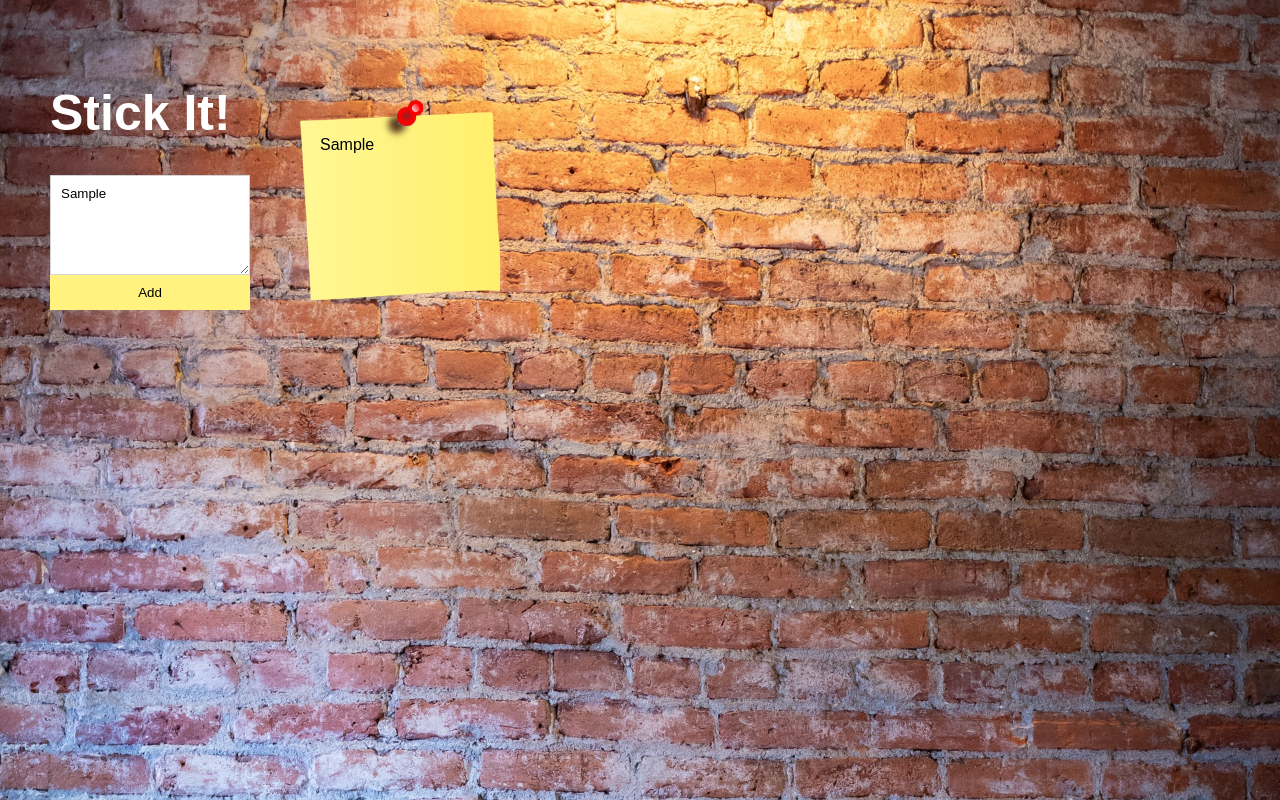
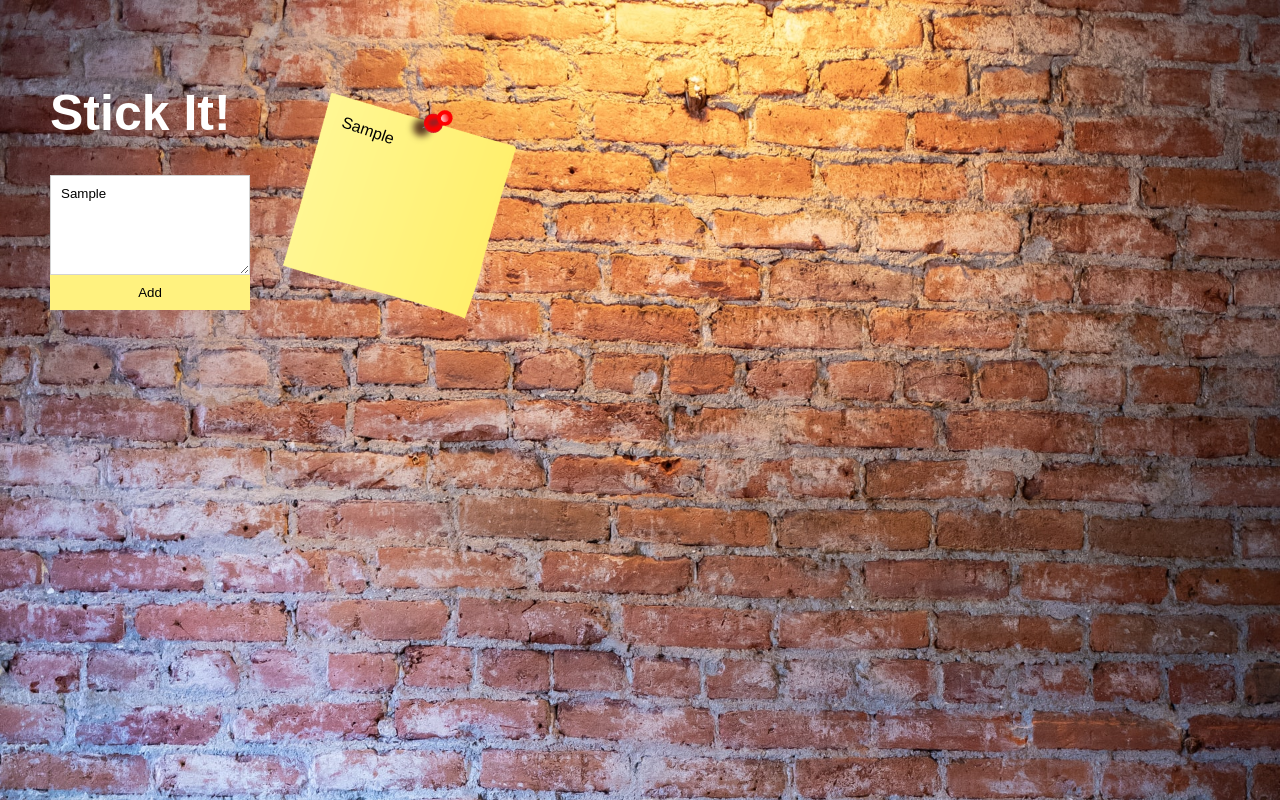
Before and after one commit to jonnyabrams/stick-it-jsx, a React (Create React App) app: page / in a window 1280 px wide. Both pictures are taken after typing "Sample" into the empty fields and a click on the button "Add". Built offline with nearby package versions, Linux system fonts and the light colour scheme.

Commit message:
Apply rotation to displayed notes

```diff
--- a/src/App.js
+++ b/src/App.js
@@ -38,7 +38,10 @@ const App = () => {
 
        {
         notesState.notes.map(note => (
-          <div className='note'>
+          <div
+            className='note'
+            style={{ transform: `rotate(${note.rotate}deg)`}}
+          >
             <pre className='text'>{note.text}</pre>
           </div>
         ))
```
